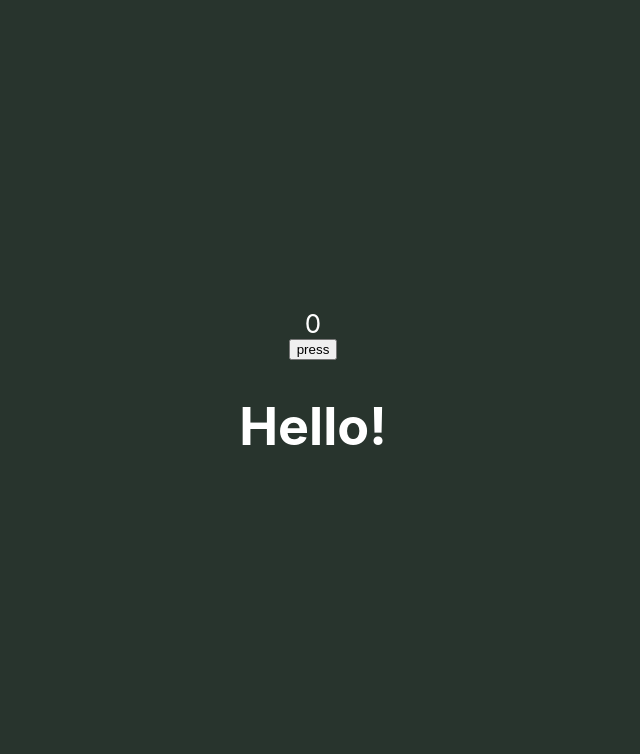
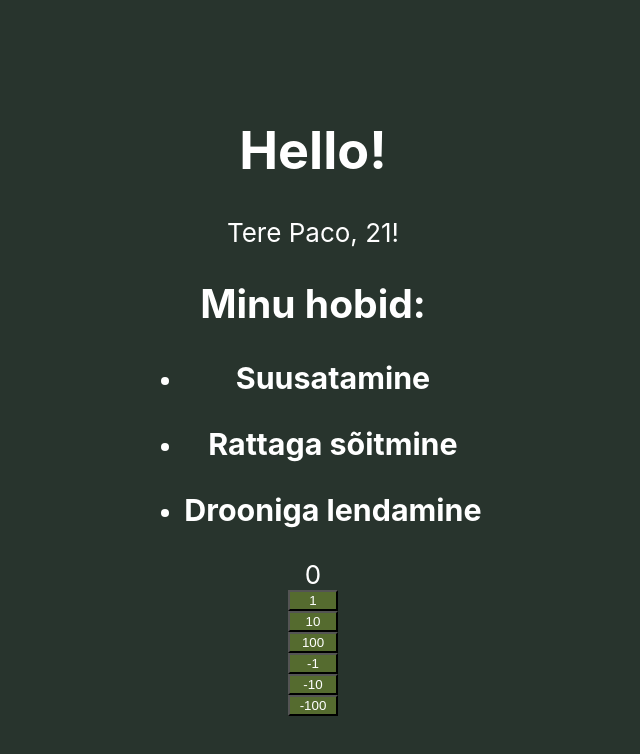
Before and after one commit to aronpaco/super-duper-waffle, a React (Create React App) app: page / in a window 1280 px wide. Shown: the top 754 px of the page, without its empty margins (327-967 px from the left). Built offline with nearby package versions, Linux system fonts and the light colour scheme.

Commit message:
Reactis +10, +100 jne. List hobidega, nimi

```diff
--- a/src/App.css
+++ b/src/App.css
@@ -1,3 +1,13 @@
+button {
+  color: white;
+  background-color: darkolivegreen;
+  width: 50px;
+}
+button:hover{
+  cursor: pointer;
+  background-color: darkgreen;
+}
+
 .App {
   text-align: center;
 }
--- a/src/App.js
+++ b/src/App.js
@@ -2,6 +2,7 @@ import logo from "./logo.svg"
 import "./App.css"
 import Hello from "./components/Hello"
 import Maths from "./components/Maths"
+import Hobbies from "./components/Hobbies"
 
 function App() {
   return (
@@ -10,13 +11,15 @@ function App() {
       style={{ backgroundColor: "blue" }}
     >
       <header className="App-header">
+        <h1>Hello!</h1>
+        {
+          <Hello
+            name="Paco"
+            age="21"
+          ></Hello>
+        }
+        <Hobbies />
         <Maths />
-        {/* <Hello name="Paco"></Hello>
-        <Hello
-          name="Juhan"
-          age={44}
-        ></Hello> */}
-        <h1>Hello!</h1>
       </header>
     </div>
   )
--- /dev/null
+++ b/src/components/Hobbies.js
@@ -0,0 +1,24 @@
+import React from "react"
+
+const Hobbies = () => {
+  const hobbiesData = [
+    { hobby: "Suusatamine" },
+    { hobby: "Rattaga sõitmine" },
+    { hobby: "Drooniga lendamine" }
+  ]
+
+  return (
+    <div>
+      <h2>Minu hobid:</h2>
+      <ul>
+        {hobbiesData.map((hobby, index) => (
+          <li key={index}>
+            <h3>{hobby.hobby}</h3>
+          </li>
+        ))}
+      </ul>
+    </div>
+  )
+}
+
+export default Hobbies
--- a/src/components/Maths.js
+++ b/src/components/Maths.js
@@ -6,7 +6,12 @@ const Maths = () => {
   return (
     <>
       <div>{count}</div>
-      <button onClick={() => setCount(count + 1)}>press</button>
+      <button onClick={() => setCount(count + 1)}>1</button>
+      <button onClick={() => setCount(count + 10)}>10</button>
+      <button onClick={() => setCount(count + 100)}>100</button>
+      <button onClick={() => setCount(count - 1)}>-1</button>
+      <button onClick={() => setCount(count - 10)}>-10</button>
+      <button onClick={() => setCount(count - 100)}>-100</button>
     </>
   )
 }
```
